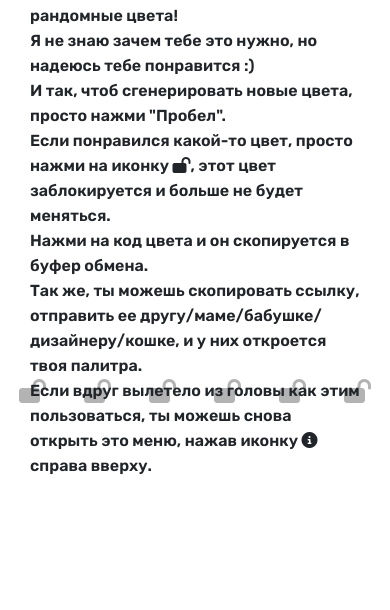
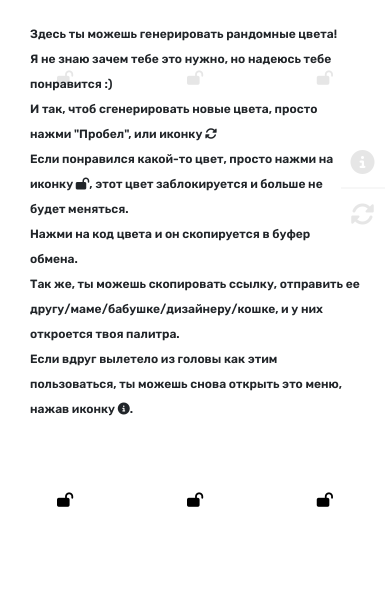
Before and after one commit to Defould/color_randomizer, a website: page src/index.html in a window 390 px wide. Shown: the part 234-844 px from the top of the page. Drawn offline with nearby package versions, Linux system fonts and the light colour scheme; files that its build step writes are made by us from their sources; a script that the page names is missing.

Commit message:
add adaptation and created menu

```diff
--- a/src/index.html
+++ b/src/index.html
@@ -10,7 +10,12 @@
     <title>Color randomizer</title>
 </head>
 <body>
-    <button class="info"><i class="fa-sharp fa-solid fa-circle-info"></i></button>
+    <div class="menu">
+        <button class="menu__item info"><i class="fa-sharp fa-solid fa-circle-info"></i></button>
+        <div class="menu__divider"></div>
+        <button class="menu__item refresh"><i class="fa-sharp fa-solid fa-rotate"></i></button>
+    </div>
+
     <div class="notification">Скопировано</div>
     <div class="modal modal__active">
         <button class="close modal__close"><i class="fa-solid fa-xmark"></i></button>
@@ -19,11 +24,11 @@
         <p class="modal__text">
             Здесь ты можешь генерировать рандомные цвета! <br>
             Я не знаю зачем тебе это нужно, но надеюсь тебе понравится :) <br>
-            И так, чтоб сгенерировать новые цвета, просто нажми "Пробел".<br>
+            И так, чтоб сгенерировать новые цвета, просто нажми "Пробел", или иконку <i class="fa-sharp fa-solid fa-rotate"></i><br>
             Если понравился какой-то цвет, просто нажми на иконку <i class="fa-solid fa-lock-open"></i>, этот цвет заблокируется и больше не будет меняться.<br>
             Нажми на код цвета и он скопируется в буфер обмена.<br>
             Так же, ты можешь скопировать ссылку, отправить ее другу/маме/бабушке/дизайнеру/кошке, и у них откроется твоя палитра.<br>
-            Если вдруг вылетело из головы как этим пользоваться, ты можешь снова открыть это меню, нажав иконку <i class="fa-sharp fa-solid fa-circle-info"></i> справа вверху.
+            Если вдруг вылетело из головы как этим пользоваться, ты можешь снова открыть это меню, нажав иконку <i class="fa-sharp fa-solid fa-circle-info"></i>.
         </p>
     </div>
     <div class="col">
--- a/src/js/script.js
+++ b/src/js/script.js
@@ -4,16 +4,22 @@ const modalTrigger = document.querySelector('.info'),
       modal = document.querySelector('.modal'),
       modalClose = document.querySelector('.close'),
       cols = document.querySelectorAll('.col'),
-      notification = document.querySelector('.notification');
+      notification = document.querySelector('.notification'),
+      refresh = document.querySelector('.refresh');
 
 
 
 //обновление цветов по пробелу
-document.addEventListener('keydown', (event) => {
-    event.preventDefault();
-    if(event.code.toLowerCase() === 'space') {
+document.addEventListener('keydown', e => {
+    e.preventDefault();
+    if(e.code.toLowerCase() === 'space') {
         setRandomColors();
     }
+});
+
+refresh.addEventListener('click', e => {
+    e.preventDefault();
+    setRandomColors();
 });
 
 
@@ -57,18 +63,17 @@ function setRandomColors(isInitial) {
         col.style.background = color;
         title.textContent = color;
 
-        setTextColor(title, btn, color, modalTrigger);
+        setTextColor(title, btn, color);
     });
 
     updateColorsHash(colors);
 }
 
 //определение оттенка и присвоение цвета кнопок и текста
-function setTextColor(text, btns, color, info) {
+function setTextColor(text, btns, color) {
     const luminance = chroma(color).luminance();
     text.style.color = luminance > 0.5 ? 'black' : 'white';
     btns.style.color = luminance > 0.5 ? 'black' : 'white';
-    info.style.color = luminance > 0.5 ? 'black' : 'white';
 }
 
 //копирование кода по клику
--- /dev/null
+++ b/src/sass/blocks/_btns.scss
@@ -0,0 +1,17 @@
+.lock {
+    font-size: 1.5rem;
+    padding: 10px;
+    border-radius: 10px;
+    transition: 0.3s all;
+    &:hover {
+        background: rgba($color: #000000, $alpha: 0.1);
+    }
+}
+
+.info {
+    font-size: 2rem;
+}
+
+.refresh {
+    font-size: 2rem;
+}
--- a/src/sass/blocks/_colomns.scss
+++ b/src/sass/blocks/_columns.scss
@@ -1,6 +1,6 @@
 .col {
+    display: flex;
     flex: 1;
-    display: flex;
     flex-direction: column;
     justify-content: space-around;
     align-items: center;
@@ -15,12 +15,17 @@
     }
 }
 
-.lock {
-    font-size: 1.5rem;
+.notification {
+    position: absolute;
+    top: 100px;
+    left: 50%;
+    transform: translate(-50%);
+    display: none;
     padding: 10px;
     border-radius: 10px;
     transition: 0.3s all;
-    &:hover {
-        background: rgba($color: #000000, $alpha: 0.1);
+    background: rgba($color: #fff, $alpha: 0.7);
+    &__active {
+        display: block;
     }
 }
--- /dev/null
+++ b/src/sass/blocks/_media.scss
@@ -0,0 +1,48 @@
+@media (max-width: 991px) {
+    h2 {
+       font-size: 1rem;
+    }
+    .lock {
+        font-size: 1rem;
+    }
+    .info {
+        font-size: 1.5rem;
+    }
+    .modal {
+        width: 90%;
+        min-height: 40%;
+        font-size: 12px;
+    }
+    .refresh {
+        font-size: 1.5rem;
+    }
+}
+
+@media (max-width: 767px) {
+    h2 {
+       font-size: 0.9rem;
+    }
+    .col {
+        flex: none;
+        height: 50%;
+        width: calc(100% / 3);
+    }
+    .lock {
+        font-size: 0.9rem;
+    }
+    .info {
+        font-size: 1.5rem;
+    }
+    .notification {
+        top: 20px;
+        font-size: 0.8rem;
+    }
+    .modal {
+        width: 90%;
+        min-height: 40%;
+        font-size: 12px;
+    }
+    .refresh {
+        font-size: 1.5rem;
+    }
+}
--- /dev/null
+++ b/src/sass/blocks/_menu.scss
@@ -0,0 +1,26 @@
+.menu {
+    position: absolute;
+    right: 0;
+    top: 50%;
+    transform: translateY(-50%);
+    display: flex;
+    flex-direction: column;
+    justify-content: space-around;
+    align-items: center;
+    width: 55px;
+    height: 110px;
+    padding: 10px 0;
+    border-radius: 10px 0px 0px 10px;
+    background: rgba($color: #fff, $alpha: .5);
+    &__item {
+        display: flex;
+        flex-direction: column;
+        justify-content: center;
+        align-items: center;
+    }
+    &__divider {
+        width: 80%;
+        height: 2px;
+        background:rgba($color: #000000, $alpha: .3)
+    }
+}
--- a/src/sass/blocks/_modal.scss
+++ b/src/sass/blocks/_modal.scss
@@ -6,7 +6,7 @@
     transform: translate(-50%, -50%);
     min-width: 400px;
     min-height: 300px;
-    background-color: rgba(255, 255, 255, 0.7);
+    background-color: rgba(255, 255, 255, 0.9);
     padding: 20px 35px;
     border-radius: 10px;
     &__active {
--- a/src/sass/style.scss
+++ b/src/sass/style.scss
@@ -2,7 +2,10 @@
 @import url('https://fonts.googleapis.com/css2?family=Rubik:wght@600&display=swap');
 
 @import 'blocks/_modal.scss';
-@import 'blocks/colomns';
+@import 'blocks/_columns';
+@import 'blocks/menu';
+@import 'blocks/_btns';
+@import 'blocks/_media';
 
 * {
     margin: 0;
@@ -13,6 +16,7 @@
 body {
     position: relative;
     display: flex;
+    flex-wrap: wrap;
     height: 100vh;
     font-family: 'Rubik', sans-serif;
 }
@@ -22,25 +26,3 @@ button {
     background-color: transparent;
     outline: none;
 }
-
-.info {
-    position: absolute;
-    top: 20px;
-    right: 20px;
-    font-size: 2rem;
-}
-
-.notification {
-    position: absolute;
-    top: 100px;
-    left: 50%;
-    transform: translate(-50%);
-    display: none;
-    padding: 10px;
-    border-radius: 10px;
-    transition: 0.3s all;
-    background: rgba($color: #fff, $alpha: 0.7);
-    &__active {
-        display: block;
-    }
-}
```
Also changed, not shown: dist/css/style.min.css, dist/img/favicon.ico (added), dist/index.html, dist/js/script.js, src/img/favicon.ico (added).
